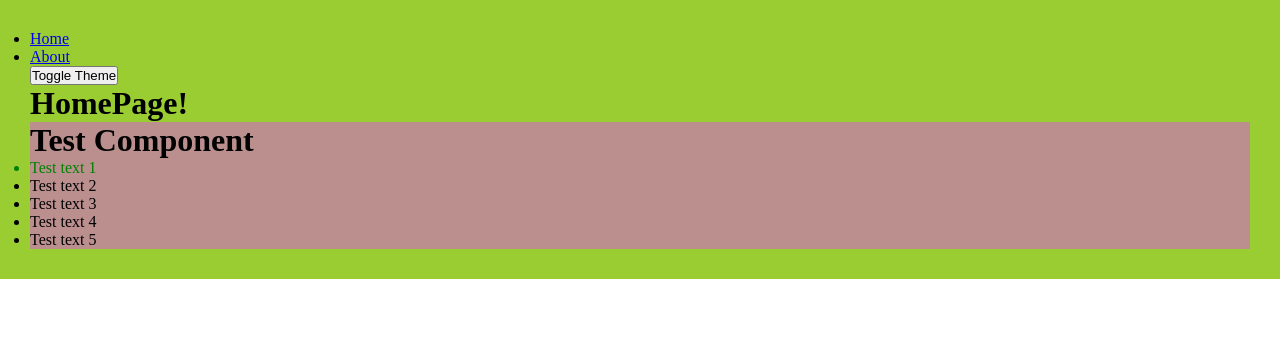
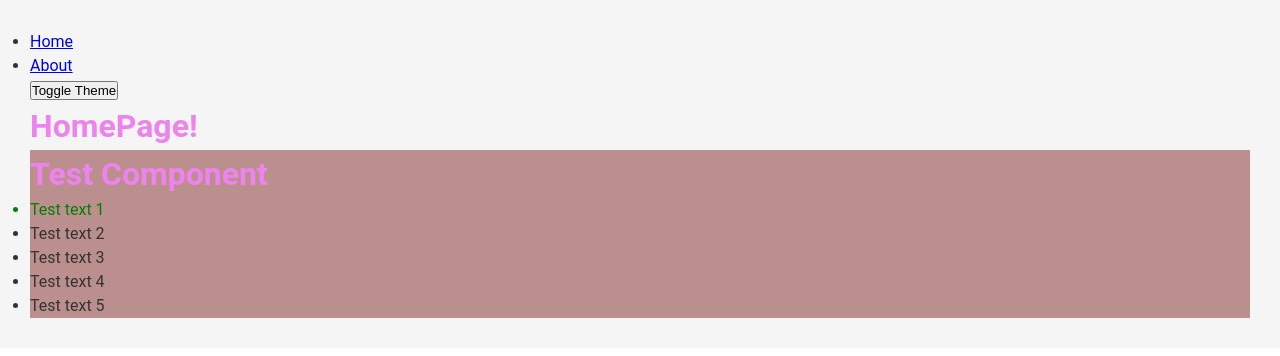
Before and after one commit to iryna-kyryllova/dashboard, a React app: page / in a window 1280 px wide. Shown: the top 356 px of the page. Built offline with nearby package versions, Linux system fonts and the light colour scheme.

Commit message:
add test styles to themes

```diff
--- a/src/App.tsx
+++ b/src/App.tsx
@@ -4,7 +4,7 @@ import { useTheme } from './theme/useTheme';
 import { HomePageAsync } from './pages/HomePage/HomePageAsync';
 import { AboutPageAsync } from './pages/AboutPage/AboutPageAsync';
 import { NotFoundPageAsync } from './pages/NotFoundPage/NotFoundPageAsync';
-import './index.scss';
+import './styles/index.scss';
 
 const Root = () => {
   const { theme, toggleTheme } = useTheme();
--- a/src/index.scss
+++ /dev/null
@@ -1,10 +0,0 @@
-* {
-  margin: 0;
-  padding: 0;
-  box-sizing: border-box;
-}
-
-.app {
-  padding: 30px;
-  background-color: yellowgreen;
-}
--- /dev/null
+++ b/src/styles/index.scss
@@ -0,0 +1,15 @@
+@import 'reset';
+@import 'variables';
+@import 'theme/light';
+@import 'theme/dark';
+
+.app {
+  padding: 30px;
+  background-color: var(--bg-color);
+  font: var(--font-main);
+  color: var(--text-color);
+}
+
+h1 {
+  color: var(--primary-color);
+}
--- /dev/null
+++ b/src/styles/reset.scss
@@ -0,0 +1,5 @@
+* {
+  margin: 0;
+  padding: 0;
+  box-sizing: border-box;
+}
--- /dev/null
+++ b/src/styles/theme/dark.scss
@@ -0,0 +1,7 @@
+.app.dark {
+  --bg-color: #333;
+  --text-color: #f5f5f5;
+
+  --primary-color: lightblue;
+  --secondary-color: green;
+}
--- /dev/null
+++ b/src/styles/theme/light.scss
@@ -0,0 +1,7 @@
+.app.light {
+  --bg-color: #f5f5f5;
+  --text-color: #333;
+
+  --primary-color: violet;
+  --secondary-color: pink;
+}
--- /dev/null
+++ b/src/styles/variables.scss
@@ -0,0 +1,10 @@
+:root {
+  --font-family-main: 'Roboto', sans-serif;
+  --font-family-secondary: 'Open Sans', sans-serif;
+
+  --font-size: 16px;
+  --line-heigth: 1.5;
+
+  --font-main: var(--font-size) / var(--line-heigth) var(--font-family-main);
+  --font-secondary: var(--font-size) / var(--line-heigth) var(--font-family-secondary);
+}
```
